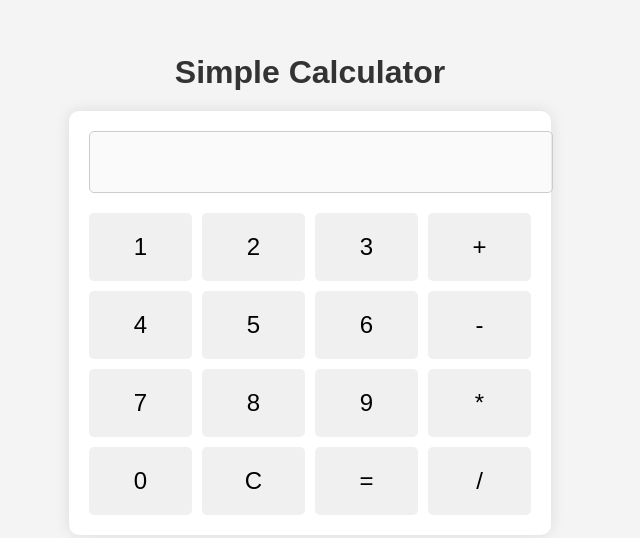
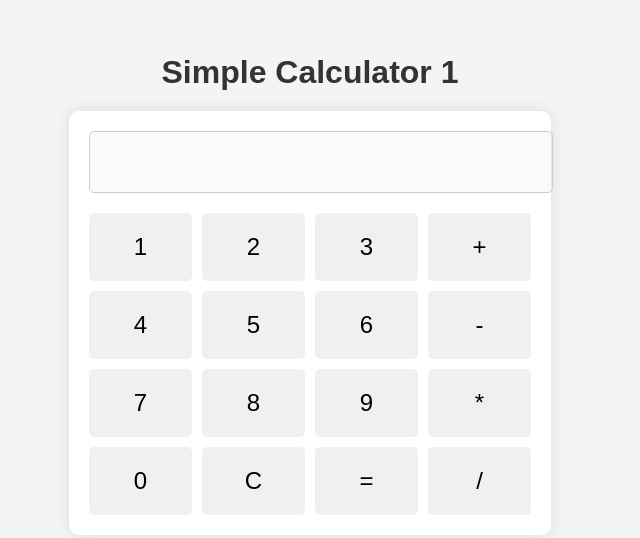
Before and after one commit to Gopikrosuri/simple-calculator, a plain HTML site: page index.html in a window 1280 px wide. Shown: the part 116-654 px from the top of the page, without its empty margins (330-970 px from the left). Drawn offline with Linux system fonts and the light colour scheme.

Commit message:
Update index.html

```diff
--- a/index.html
+++ b/index.html
@@ -64,7 +64,7 @@
     </style>
 </head>
 <body>
-    <h1>Simple Calculator </h1>
+    <h1>Simple Calculator 1</h1>
     <div class="calculator">
         <input type="text" id="display" disabled>
         <div class="buttons">
```
